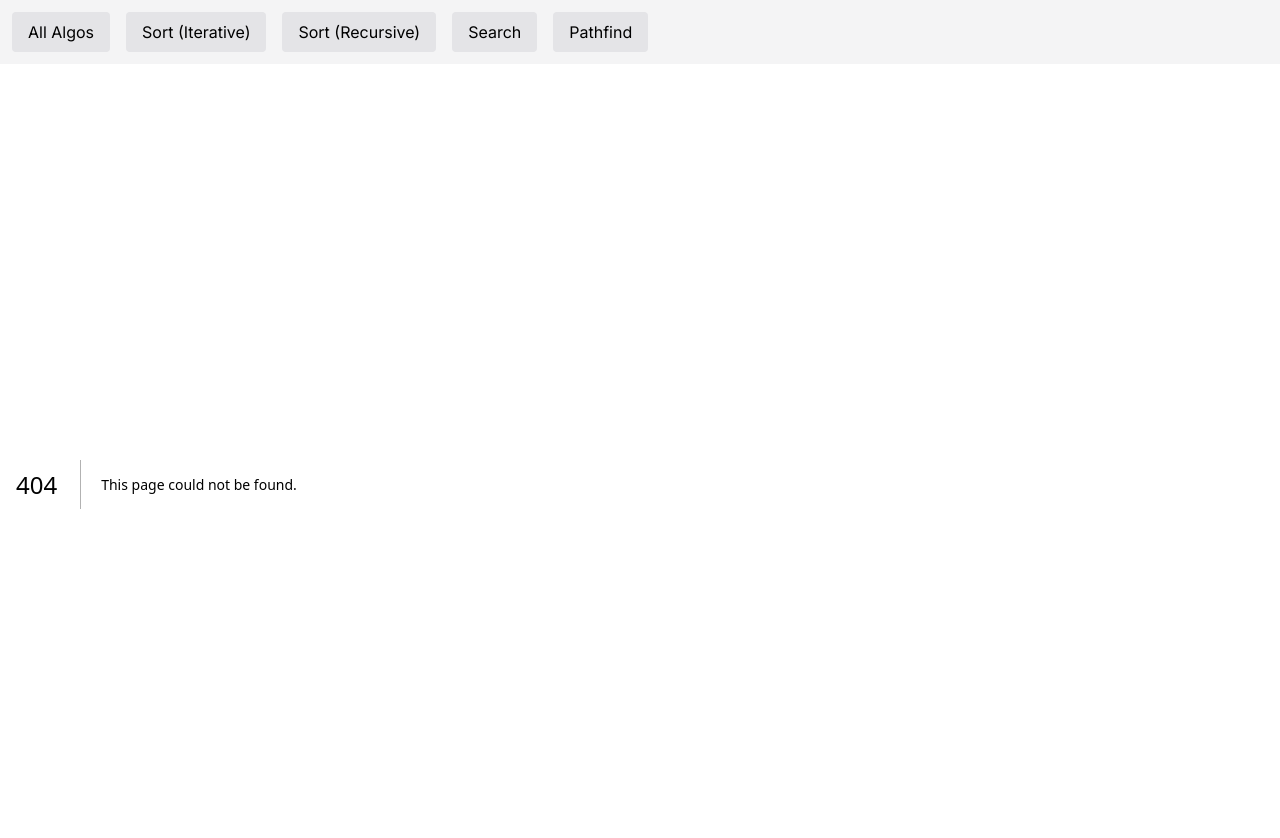
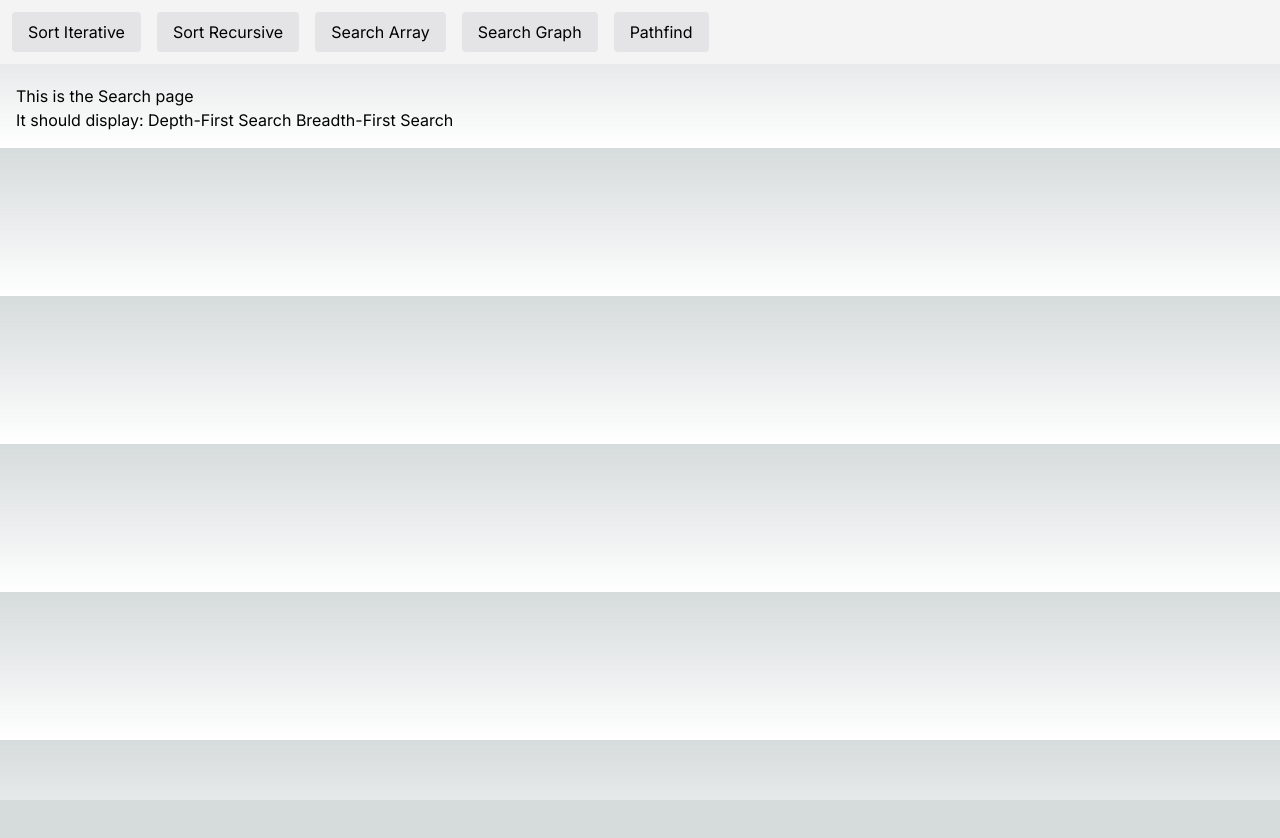
Before and after one commit to yablochko8/algo-visualize, a Next.js app: page /search-graph in a window 1280 px wide. Before the commit this address had no page. Shown: the top 838 px of the page. After the commit the page ends 800 px from the top, so only its background shows below. Built offline with nearby package versions, Linux system fonts and the light colour scheme.

Commit message:
page rename

```diff
--- a/src/app/layout.tsx
+++ b/src/app/layout.tsx
@@ -7,10 +7,10 @@ const inter = Inter({ subsets: ["latin"] });
 type LinkProps = { title: string, path: string }
 
 const linkList: LinkProps[] = [
-  { title: "All Algos", path: "/" },
-  { title: "Sort (Iterative)", path: "/sort-iterative" },
-  { title: "Sort (Recursive)", path: "/sort-recursive" },
-  { title: "Search", path: "/search" },
+  { title: "Sort Iterative", path: "/sort-iterative" },
+  { title: "Sort Recursive", path: "/sort-recursive" },
+  { title: "Search Array", path: "/search-array" },
+  { title: "Search Graph", path: "/search-graph" },
   { title: "Pathfind", path: "/pathfind" },
 ]
 
--- /dev/null
+++ b/src/app/search-graph/page.tsx
@@ -0,0 +1,74 @@
+"use client"
+
+export default function Home() {
+
+  const chaoticArray = [35, 2, -74, 85, 69, -6, -37, 33, 85, 18, -7, 79, 94, 75, -25, 20, -61, 2, 92, -16]
+
+  const sortedArray = [1, 3, 4, 6, 7, 8, 19, 23, 34, 43, 47, 59, 69, 71, 88, 93, 101]
+
+
+  // const algos = [quickSort, insertionSort, bubbleSort, selectionSort, mergeSortVariant]
+
+  // const [algoResults, setAlgoResults] = useState<number[][][]>(initiateAlgoResults(algos.length))
+  // const [algoStats, setAlgoStats] = useState<algoStats[]>(initiateAlgoStats(algos.length))
+
+  // const [globalStep, setGlobalStep] = useState<number>(0)
+
+  // const captureInterstepSnapsot = (interstepArray: number[], algoIndex: number) => {
+  //   // Create container for new results, and add latest result in
+  //   const newResults = [...algoResults]
+  //   newResults[algoIndex].unshift(interstepArray)
+
+  //   // Update global result set each time a single algo has new results
+  //   const newAlgoStats = algoStats
+  //   newAlgoStats[algoIndex].stepsTaken += 1
+  //   setAlgoStats(newAlgoStats)
+  //   setAlgoResults(newResults)
+  // }
+
+  // useEffect(() => {
+  //   for (let i = 0; i < algos.length; i++) {
+  //     const algoFunction = algos[i]
+  //     algoFunction(algoResults[i][0], captureInterstepSnapsot, i)
+  //   }
+  // }, [])
+
+  // console.log(
+  //   binarySearch(
+  //     [1, 3, 4, 6, 7, 8, 19, 23, 34, 43, 47, 59, 69, 71, 88, 93, 101],
+  //     93
+  //   )
+  // );
+
+  // console.log(
+  //   binarySearch(
+  //     [1, 3, 4, 6, 7, 8, 19, 23, 34, 43, 47, 59, 69, 71, 88, 93, 101],
+  //     1
+  //   )
+  // );
+
+  // console.log(
+  //   binarySearch(
+  //     [1, 3, 4, 6, 7, 8, 19, 23, 34, 43, 47, 59, 69, 71, 88, 93, 101],
+  //     9
+  //   )
+  // );
+
+
+
+  return (
+    <div>
+
+      <h2>This is the Search page</h2>
+
+      <h3>It should display:
+        Depth-First Search
+        Breadth-First Search
+      </h3>
+
+
+
+
+    </div>
+  );
+}
```
Also changed, not shown: src/app/search-array/page.tsx (renamed from src/app/search/page.tsx).
